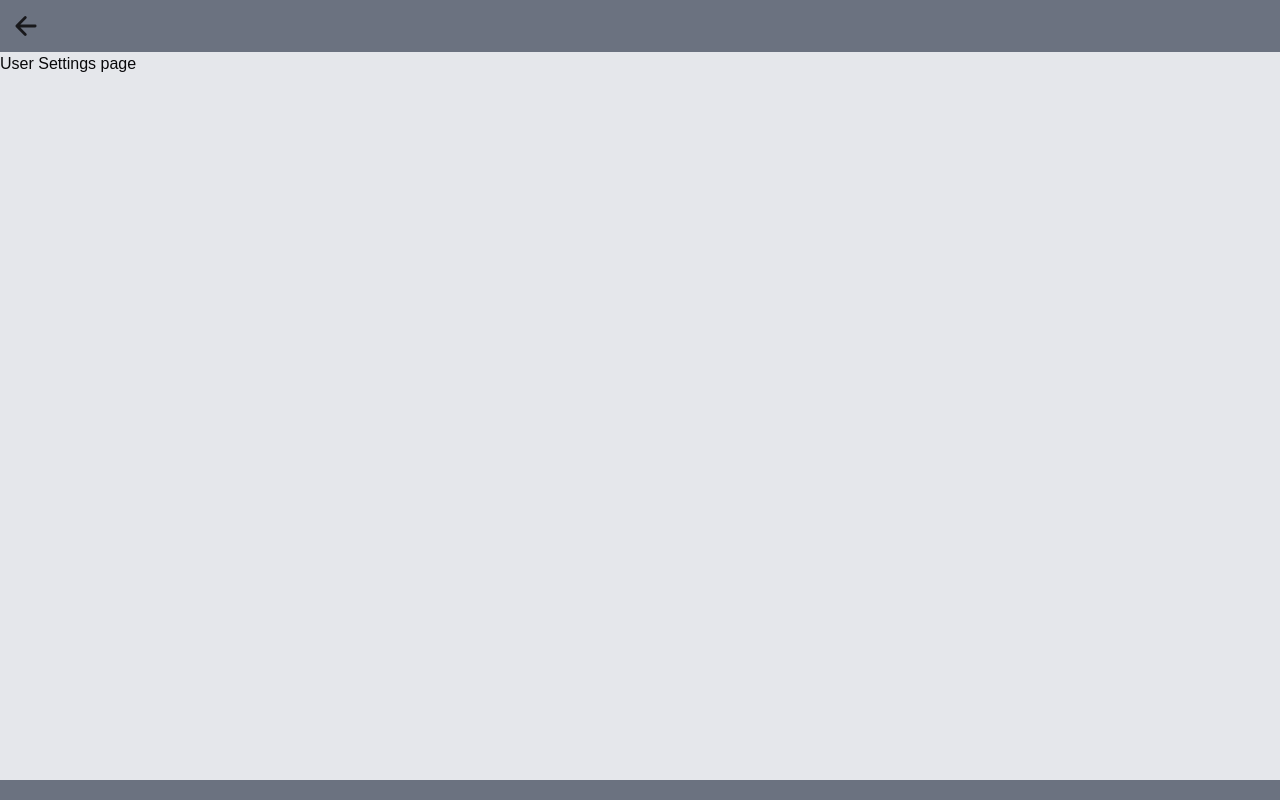
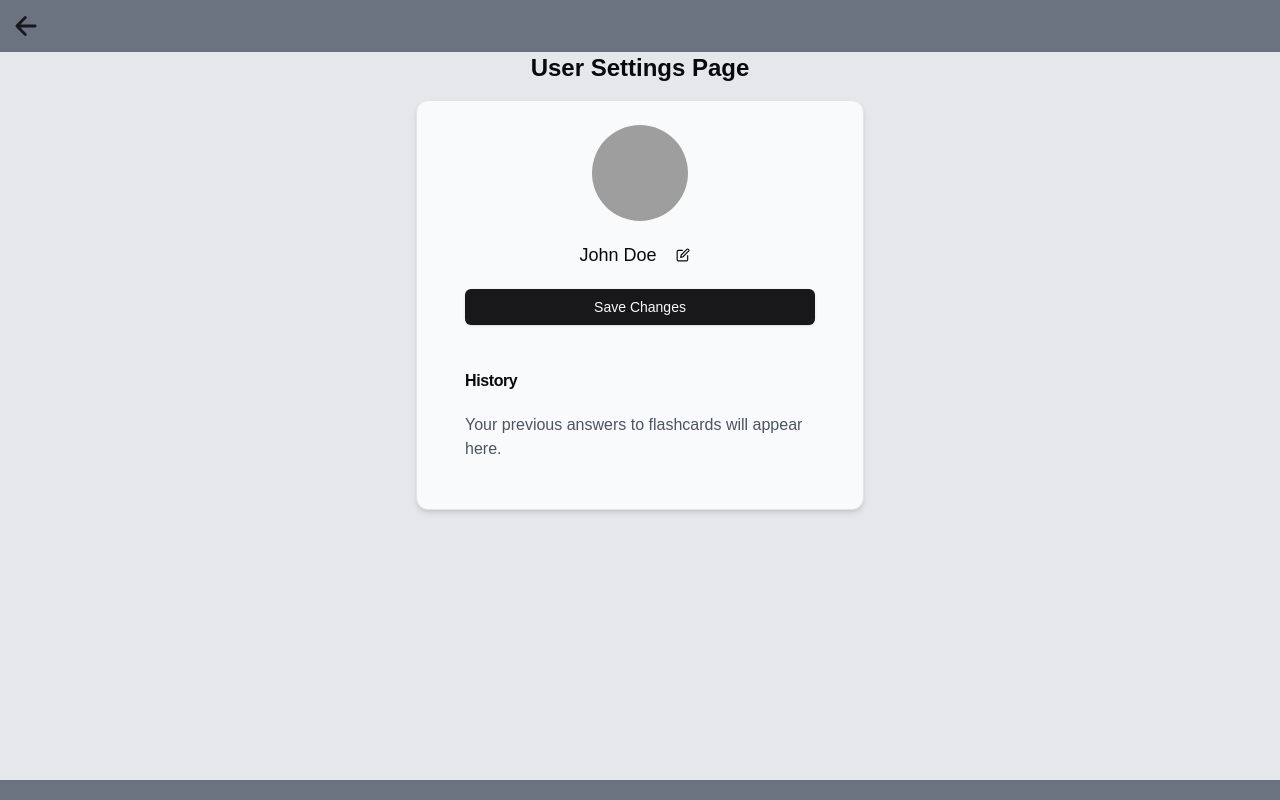
Before and after one commit to edgarcoime/quizard, a Next.js app in the folder client/: page /id/1/settings in a window 1280 px wide. Built offline with nearby package versions, Linux system fonts and the light colour scheme; grey boxes are pictures that could not be loaded.

Commit message:
added temporary user settings page,

```diff
--- a/client/package.json
+++ b/client/package.json
@@ -10,6 +10,7 @@
   },
   "dependencies": {
     "@hookform/resolvers": "^3.9.0",
+    "@radix-ui/react-avatar": "^1.1.1",
     "@radix-ui/react-icons": "^1.3.0",
     "@radix-ui/react-label": "^2.1.0",
     "@radix-ui/react-slot": "^1.1.0",
@@ -17,7 +18,7 @@
     "class-variance-authority": "^0.7.0",
     "clsx": "^2.1.1",
     "lucide-react": "^0.446.0",
-    "next": "14.2.13",
+    "next": "^14.2.13",
     "react": "^18",
     "react-dom": "^18",
     "react-hook-form": "^7.53.0",
--- a/client/src/app/(with-layout)/id/[username]/(user)/settings/page.tsx
+++ b/client/src/app/(with-layout)/id/[username]/(user)/settings/page.tsx
@@ -1,7 +1,61 @@
+"use client";
+
+import { useState } from "react";
+import { Button } from "@/components/ui/button";
+import { Avatar, AvatarFallback, AvatarImage } from "@/components/ui/avatar";
+import { Input } from "@/components/ui/input";
+import { Card, CardContent, CardHeader, CardTitle } from "@/components/ui/card";
+import { FiEdit } from "react-icons/fi";
+
 export default function Page() {
+  const [isEditing, setIsEditing] = useState(false);
+  const [displayName, setDisplayName] = useState("John Doe");
+
+  const handleEditClick = () => {
+    setIsEditing(!isEditing);
+  };
+
+  const handleInputChange = (e: React.ChangeEvent<HTMLInputElement>) => {
+    setDisplayName(e.target.value);
+  };
+
   return (
     <>
-      <h1>User Settings page</h1>
+      <h1 className="text-center text-2xl font-bold mb-4">User Settings Page</h1>
+      <Card className="p-6 max-w-md mx-auto bg-gray-50 shadow-md">
+        <CardContent className="flex flex-col items-center">
+          <Avatar className="h-24 w-24 mb-4">
+            <AvatarImage src="https://github.com/shadcn.png" />
+            <AvatarFallback>CN</AvatarFallback>
+          </Avatar>
+
+          <div className="w-full mb-4 flex items-center justify-center space-x-2">
+            {isEditing ? (
+              <Input
+                value={displayName}
+                onChange={handleInputChange}
+                className="w-1/2"
+                placeholder="Enter your display name"
+              />
+            ) : (
+              <span className="text-lg">{displayName}</span>
+            )}
+            <Button variant="ghost" size="icon" onClick={handleEditClick}>
+              <FiEdit />
+            </Button>
+          </div>
+
+          <Button className="w-full">Save Changes</Button>
+        </CardContent>
+
+        {/* History Section Placeholder */}
+        <CardHeader>
+          <CardTitle>History</CardTitle>
+        </CardHeader>
+        <CardContent>
+          <p className="text-gray-600">Your previous answers to flashcards will appear here.</p>
+        </CardContent>
+      </Card>
     </>
   );
 }
--- /dev/null
+++ b/client/src/components/ui/avatar.tsx
@@ -0,0 +1,50 @@
+"use client"
+
+import * as React from "react"
+import * as AvatarPrimitive from "@radix-ui/react-avatar"
+
+import { cn } from "@/lib/utils"
+
+const Avatar = React.forwardRef<
+  React.ElementRef<typeof AvatarPrimitive.Root>,
+  React.ComponentPropsWithoutRef<typeof AvatarPrimitive.Root>
+>(({ className, ...props }, ref) => (
+  <AvatarPrimitive.Root
+    ref={ref}
+    className={cn(
+      "relative flex h-10 w-10 shrink-0 overflow-hidden rounded-full",
+      className
+    )}
+    {...props}
+  />
+))
+Avatar.displayName = AvatarPrimitive.Root.displayName
+
+const AvatarImage = React.forwardRef<
+  React.ElementRef<typeof AvatarPrimitive.Image>,
+  React.ComponentPropsWithoutRef<typeof AvatarPrimitive.Image>
+>(({ className, ...props }, ref) => (
+  <AvatarPrimitive.Image
+    ref={ref}
+    className={cn("aspect-square h-full w-full", className)}
+    {...props}
+  />
+))
+AvatarImage.displayName = AvatarPrimitive.Image.displayName
+
+const AvatarFallback = React.forwardRef<
+  React.ElementRef<typeof AvatarPrimitive.Fallback>,
+  React.ComponentPropsWithoutRef<typeof AvatarPrimitive.Fallback>
+>(({ className, ...props }, ref) => (
+  <AvatarPrimitive.Fallback
+    ref={ref}
+    className={cn(
+      "flex h-full w-full items-center justify-center rounded-full bg-muted",
+      className
+    )}
+    {...props}
+  />
+))
+AvatarFallback.displayName = AvatarPrimitive.Fallback.displayName
+
+export { Avatar, AvatarImage, AvatarFallback }
```
Also changed, not shown: 1 other file (tests, documents, lock files or other folders).
